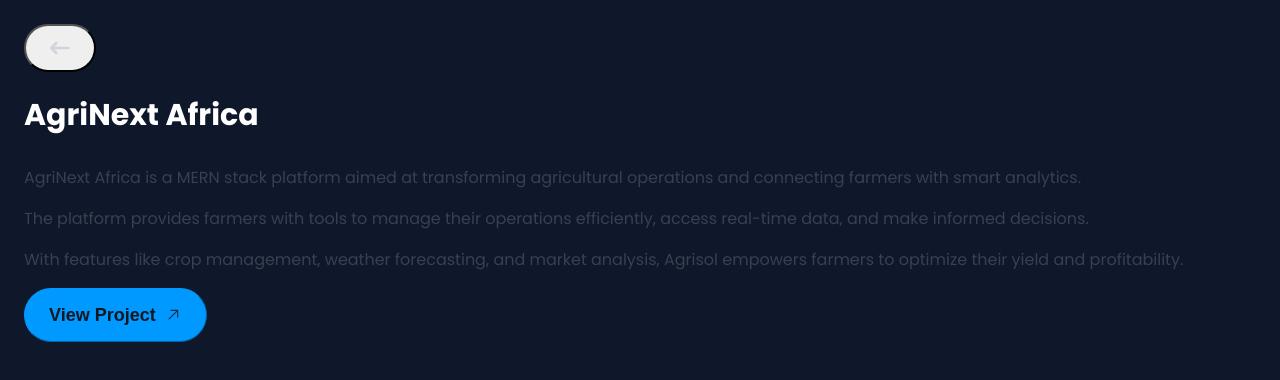
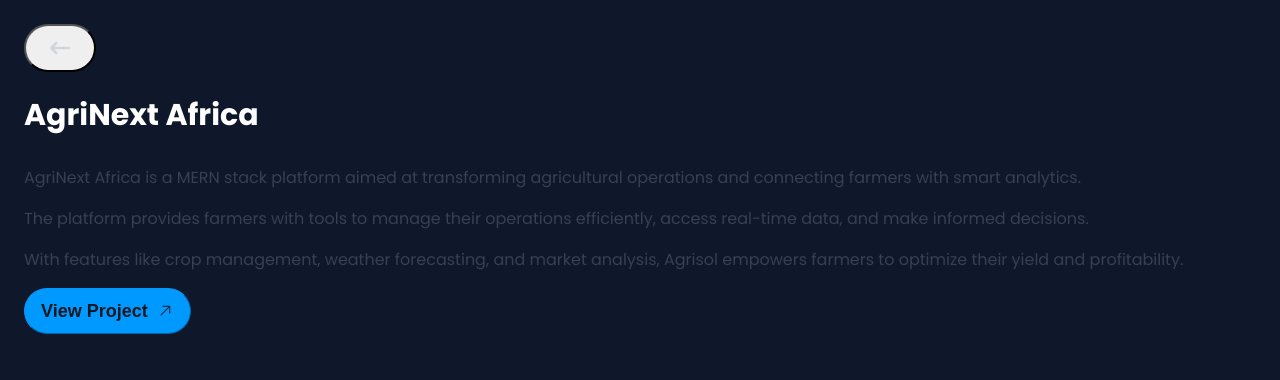
Before and after one commit to elainees-devs/elaine-portfolio, a React (Vite) app: page /projects/agrinext in a window 1280 px wide. Shown: the top 380 px of the page. Built offline with nearby package versions, Linux system fonts and the light colour scheme.

Commit message:
style: center Button content with flex and unify padding and width classes

```diff
--- a/src/shared/ui/Button.tsx
+++ b/src/shared/ui/Button.tsx
@@ -12,10 +12,9 @@ const Button: React.FC<ButtonProps> = ({ text, onClick }) => {
   return (
     <button
       onClick={onClick}
-      className="bg-primary border border-primary hover:bg-secondary text-navy font-semibold
+      className="flex justify-center items-center w-32 bg-primary border border-primary hover:bg-secondary text-navy font-semibold
     text-sm sm:text-base md:text-lg
-    py-2 px-4 sm:py-3 sm:px-6
-    rounded-full transition-colors duration-300 w-36 sm:w-auto"
+    py-2 px-4 rounded-full transition-colors duration-300 w-36 sm:w-auto"
     >
       <span className="flex items-center gap-1 sm:gap-2">
         {text} <GoArrowUpRight className="text-slateblue" />
```
